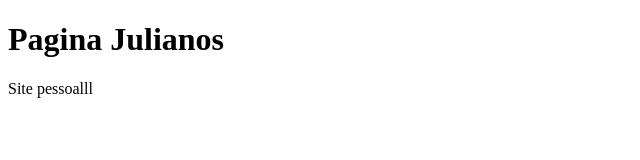
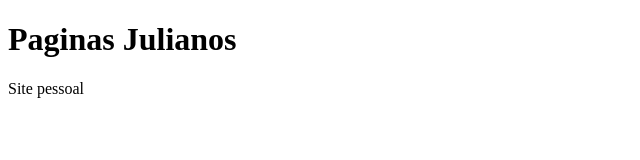
Before and after one commit to julianoalcione/meu-site, a plain HTML site: page index.html in a window 1280 px wide. Shown: the whole page, without its empty margins (0-640 px from the left). Drawn offline with Linux system fonts and the light colour scheme.

Commit message:
correcao bugs

```diff
--- a/index.html
+++ b/index.html
@@ -5,8 +5,8 @@
 </head>
 <body>
 
-	<h1>Pagina Julianos</h1>
-	<p>Site pessoalll</p>
+	<h1>Paginas Julianos</h1>
+	<p>Site pessoal</p>
 
 </body>
 </html>
```
